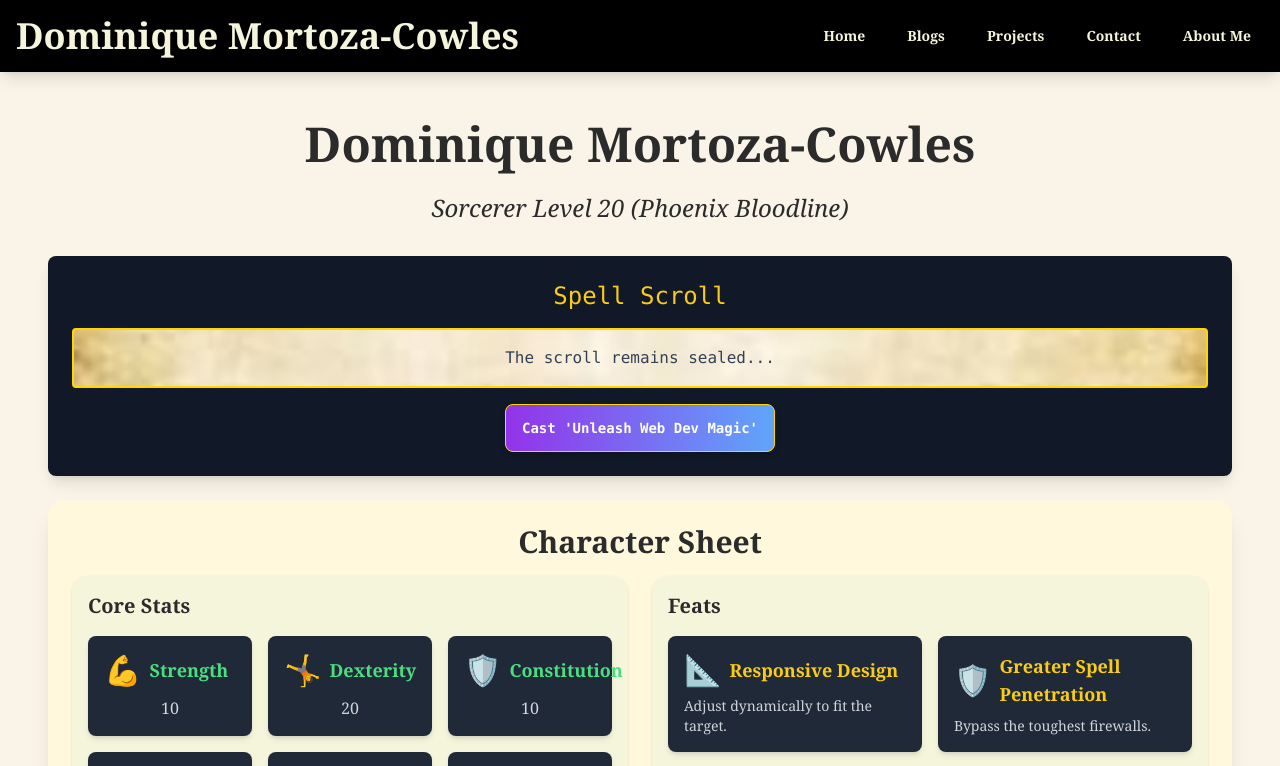
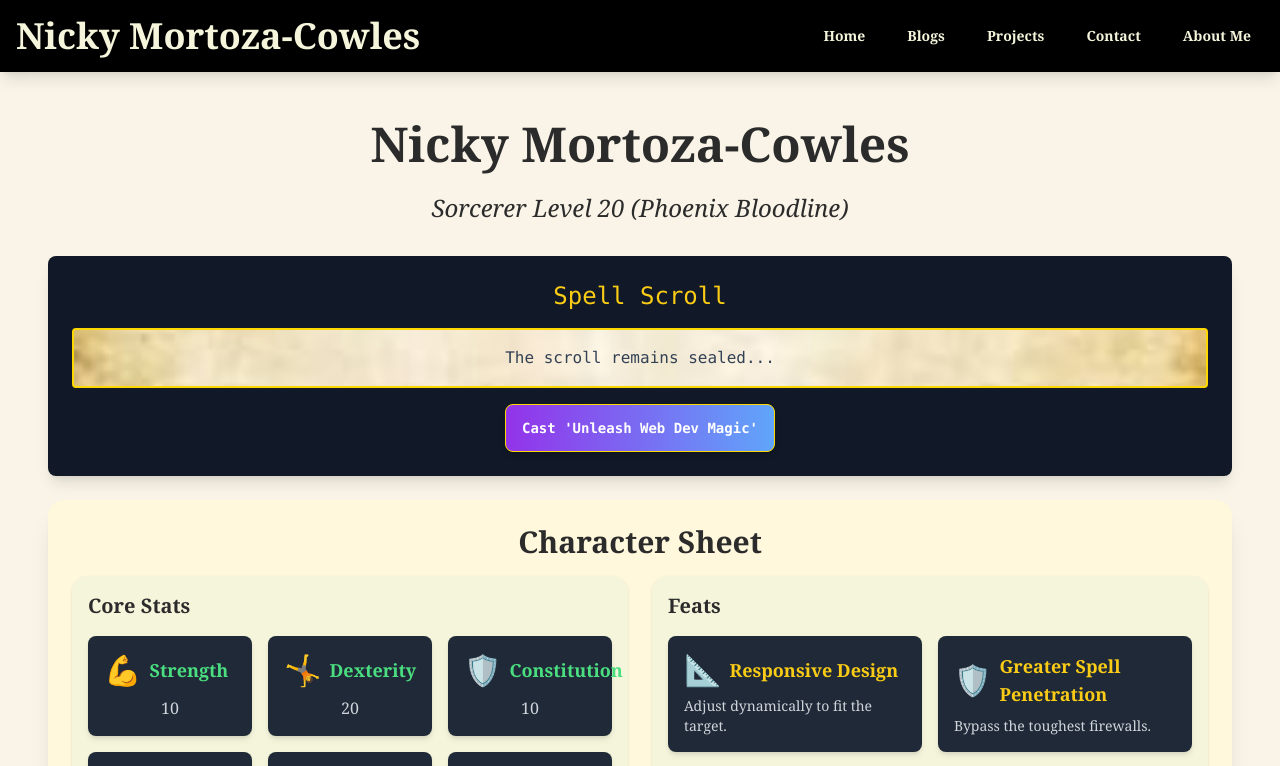
Before and after one commit to nicky-mc/the-adventure-begins-a-portfolio-story, a Next.js app: page / in a window 1280 px wide. Shown: the top 766 px of the page. Built offline with nearby package versions, Linux system fonts and the light colour scheme.

Commit message:
updated name to Nicky

```diff
--- a/src/app/about/page.js
+++ b/src/app/about/page.js
@@ -15,7 +15,7 @@ export default function About() {
         </div>
         <div className="md:w-2/3 md:pl-6">
           <p className="text-lg leading-relaxed">
-            Greetings, adventurer! I am Dominique Mortoza-Cowles, a Level 20 Sorcerer of the
+            Greetings, adventurer! I am Nicky Mortoza-Cowles, a Level 20 Sorcerer of the
             Phoenix Bloodline with a focus on web development magic. My skills include mastering
             HTML, CSS, JavaScript, TailwindCSS, Node.js, TypeScript, PostgreSQL, and modern frameworks like React and Next.js.
           </p>
--- a/src/app/layout.js
+++ b/src/app/layout.js
@@ -2,7 +2,7 @@ import './globals.css';
 import Link from 'next/link';
 
 export const metadata = {
-  title: "Dominique Mortoza-Cowles Portfolio",
+  title: "Nicky Mortoza-Cowles Portfolio",
   description: "High-fantasy themed portfolio showcasing Dominique's web development skills.",
 };
 
@@ -32,7 +32,7 @@ function Header() {
   return (
     <header className="bg-black text-neutral p-4 shadow-lg">
       <div className="container mx-auto flex items-center justify-between">
-        <h1 className="text-4xl font-bold">Dominique Mortoza-Cowles</h1>
+        <h1 className="text-4xl font-bold">Nicky Mortoza-Cowles</h1>
         <nav className="flex gap-4">
           <Link href="/" className="btn btn-ghost btn-sm text-neutral">
             Home
--- a/src/app/page.js
+++ b/src/app/page.js
@@ -6,7 +6,7 @@ export default function Home() {
   return (
     <div className="min-h-screen bg-parchment text-ink p-6">
       <header className="text-center">
-        <h1 className="text-5xl font-bold mb-6">Dominique Mortoza-Cowles</h1>
+        <h1 className="text-5xl font-bold mb-6">Nicky Mortoza-Cowles</h1>
         <p className="text-2xl italic">Sorcerer Level 20 (Phoenix Bloodline)</p>
       </header>
       <main className="container mx-auto mt-8">
--- a/src/components/SpellBox.jsx
+++ b/src/components/SpellBox.jsx
@@ -12,7 +12,7 @@ export default function SpellBox() {
   */
 
   const sorcererProfile = {
-    name: "Dominique Mortoza-Cowles",
+    name: "Nicky Mortoza-Cowles",
     title: "Level 20 Sorcerer (Phoenix Bloodline)",
     location: "Fakenham, UK",
     email: "d.mortozacowles@gmail.com",
```
